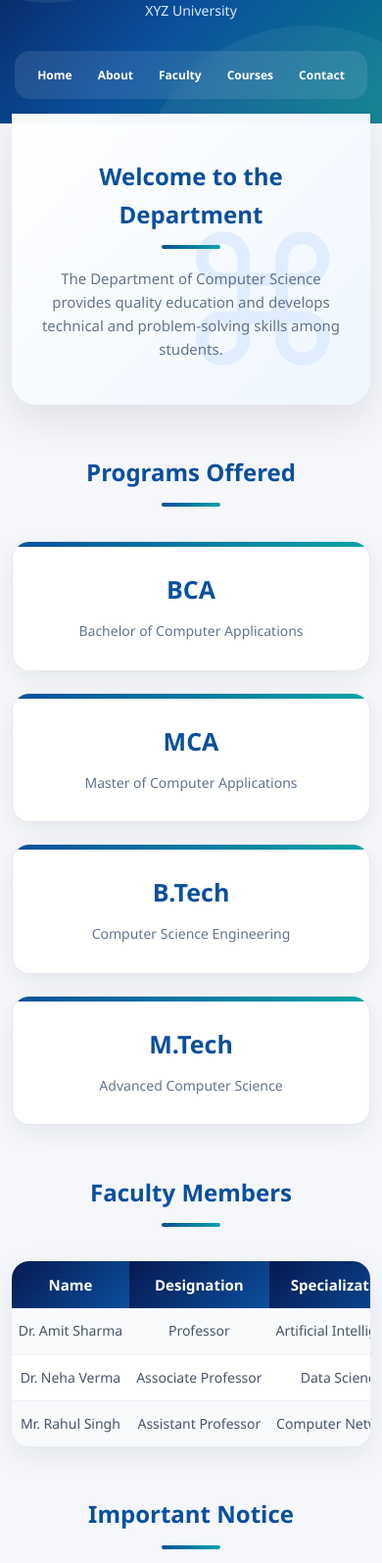
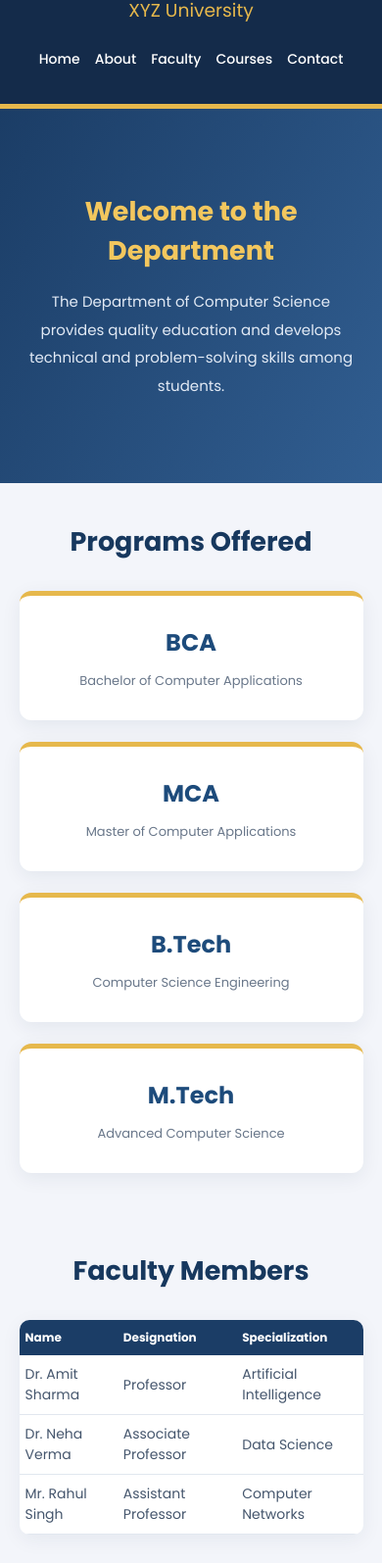
Before and after one commit to ManishKumar2915/-Project-HTML-CSS, a plain HTML site: page project2/p5/index.html in a window 390 px wide. Shown: the part 117-1712 px from the top of the page at 98% size. Drawn offline with Linux system fonts and the light colour scheme.

Commit message:
Update index.html

```diff
--- a/project2/p5/index.html
+++ b/project2/p5/index.html
@@ -1,15 +1,238 @@
+
 <!DOCTYPE html>
 <html lang="en">
+
 <head>
     <meta charset="UTF-8">
     <meta name="viewport" content="width=device-width, initial-scale=1.0">
+
     <title>Department of Computer Science</title>
-    <link rel="stylesheet" href="style.css">
+
+    <link href="https://fonts.googleapis.com/css2?family=Poppins:wght@400;500;600;700;800&display=swap" rel="stylesheet">
+
+    <style>
+
+    * {
+        margin: 0;
+        padding: 0;
+        box-sizing: border-box;
+        font-family: 'Poppins', sans-serif;
+    }
+
+    body {
+        background: #f3f5fa;
+        color: #26344b;
+    }
+
+    header {
+        background: #142b4a;
+        color: white;
+        text-align: center;
+        padding: 35px 20px;
+        border-bottom: 5px solid #e6b84c;
+    }
+
+    header h1 {
+        font-size: 32px;
+        margin-bottom: 8px;
+    }
+
+    header h3 {
+        color: #e6b84c;
+        font-weight: 400;
+        margin-bottom: 25px;
+    }
+
+    nav {
+        display: flex;
+        justify-content: center;
+        gap: 30px;
+        flex-wrap: wrap;
+    }
+
+    nav a {
+        color: white;
+        text-decoration: none;
+        font-size: 14px;
+        font-weight: 500;
+        transition: 0.3s;
+    }
+
+    nav a:hover {
+        color: #e6b84c;
+    }
+
+    .hero {
+        background: linear-gradient(120deg, #1b3d66, #315e91);
+        color: white;
+        text-align: center;
+        padding: 85px 20px;
+    }
+
+    .hero h2 {
+        font-size: 36px;
+        margin-bottom: 18px;
+        color: #f3c75e;
+    }
+
+    .hero p {
+        max-width: 750px;
+        margin: auto;
+        line-height: 1.9;
+        font-size: 15px;
+        color: #e2eaf5;
+    }
+
+    section {
+        padding: 55px 8%;
+    }
+
+    section h2 {
+        text-align: center;
+        color: #17385e;
+        font-size: 27px;
+        margin-bottom: 30px;
+    }
+
+    .cards {
+        display: grid;
+        grid-template-columns: repeat(4, 1fr);
+        gap: 22px;
+    }
+
+    .card {
+        background: white;
+        padding: 30px 20px;
+        text-align: center;
+        border-radius: 12px;
+        border-top: 5px solid #e6b84c;
+        box-shadow: 0 5px 20px #142b4a12;
+        transition: 0.3s;
+    }
+
+    .card:hover {
+        transform: translateY(-8px);
+        background: #edf3fa;
+    }
+
+    .card h3 {
+        color: #1d4b7b;
+        font-size: 24px;
+        margin-bottom: 12px;
+    }
+
+    .card p {
+        color: #69778a;
+        font-size: 13px;
+    }
+
+    table {
+        width: 100%;
+        border-collapse: collapse;
+        background: white;
+        box-shadow: 0 5px 20px #142b4a10;
+        border-radius: 10px;
+        overflow: hidden;
+    }
+
+    th {
+        background: #1b3d66;
+        color: white;
+        padding: 16px;
+        text-align: left;
+    }
+
+    td {
+        padding: 15px;
+        border-bottom: 1px solid #e1e7ef;
+        color: #45566d;
+        font-size: 14px;
+    }
+
+    tr:hover td {
+        background: #eef3fa;
+    }
+
+    .notice {
+        background: white;
+        padding: 25px 25px 25px 45px;
+        border-left: 5px solid #e6b84c;
+        border-radius: 10px;
+        box-shadow: 0 5px 20px #142b4a10;
+    }
+
+    .notice li {
+        padding: 12px 5px;
+        color: #45566d;
+        line-height: 1.6;
+    }
+
+    .contact {
+        background: #e6edf6;
+        text-align: center;
+    }
+
+    .contact p {
+        color: #45566d;
+        line-height: 2;
+        font-size: 15px;
+    }
+
+    footer {
+        background: #142b4a;
+        color: white;
+        text-align: center;
+        padding: 22px;
+        border-top: 4px solid #e6b84c;
+        font-size: 14px;
+    }
+
+    @media(max-width: 800px) {
+        .cards {
+            grid-template-columns: repeat(2, 1fr);
+        }
+    }
+
+    @media(max-width: 550px) {
+        header h1 {
+            font-size: 24px;
+        }
+
+        .hero h2 {
+            font-size: 27px;
+        }
+
+        nav {
+            gap: 15px;
+        }
+
+        .cards {
+            grid-template-columns: 1fr;
+        }
+
+        section {
+            padding: 40px 5%;
+        }
+
+        table {
+            font-size: 12px;
+        }
+
+        th, td {
+            padding: 9px 6px;
+        }
+    }
+
+    </style>
+
 </head>
+
 <body>
 
 <header>
+
     <h1>Department of Computer Science</h1>
+
     <h3>XYZ University</h3>
 
     <nav>
@@ -19,17 +242,22 @@
         <a href="#">Courses</a>
         <a href="#">Contact</a>
     </nav>
+
 </header>
 
 <section class="hero">
+
     <h2>Welcome to the Department</h2>
+
     <p>
         The Department of Computer Science provides quality education
         and develops technical and problem-solving skills among students.
     </p>
+
 </section>
 
 <section>
+
     <h2>Programs Offered</h2>
 
     <div class="cards">
@@ -55,12 +283,15 @@
         </div>
 
     </div>
+
 </section>
 
 <section>
+
     <h2>Faculty Members</h2>
 
     <table>
+
         <tr>
             <th>Name</th>
             <th>Designation</th>
@@ -84,20 +315,29 @@
             <td>Assistant Professor</td>
             <td>Computer Networks</td>
         </tr>
+
     </table>
+
 </section>
 
 <section>
+
     <h2>Important Notice</h2>
 
     <ul class="notice">
+
         <li>Mid-term examinations will begin from 15 September.</li>
+
         <li>Students must submit assignments before the deadline.</li>
+
         <li>Registration for the seminar is now open.</li>
+
     </ul>
+
 </section>
 
 <section class="contact">
+
     <h2>Contact Us</h2>
 
     <p>
@@ -106,10 +346,13 @@
         Jaipur, Rajasthan<br>
         Email: cs@xyzuniversity.edu
     </p>
+
 </section>
 
 <footer>
-    <p>© 2026 XYZ University</p>
+
+    <p>© 2026 XYZ University. All Rights Reserved.</p>
+
 </footer>
 
 </body>
```
